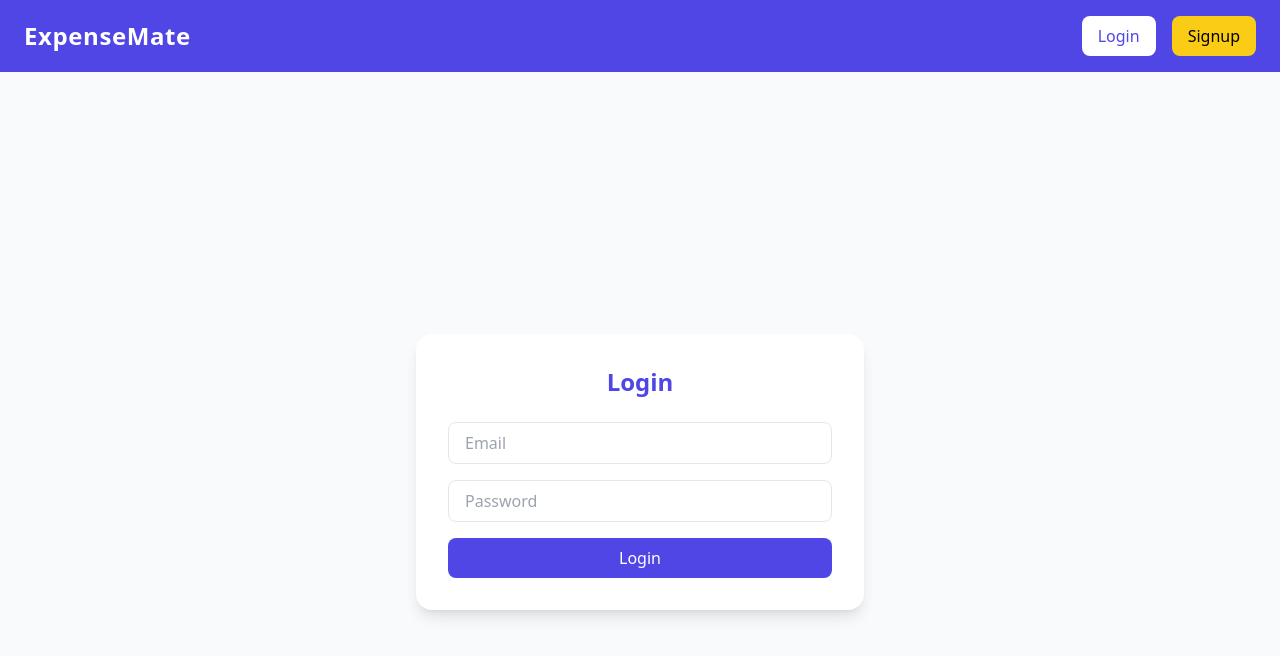
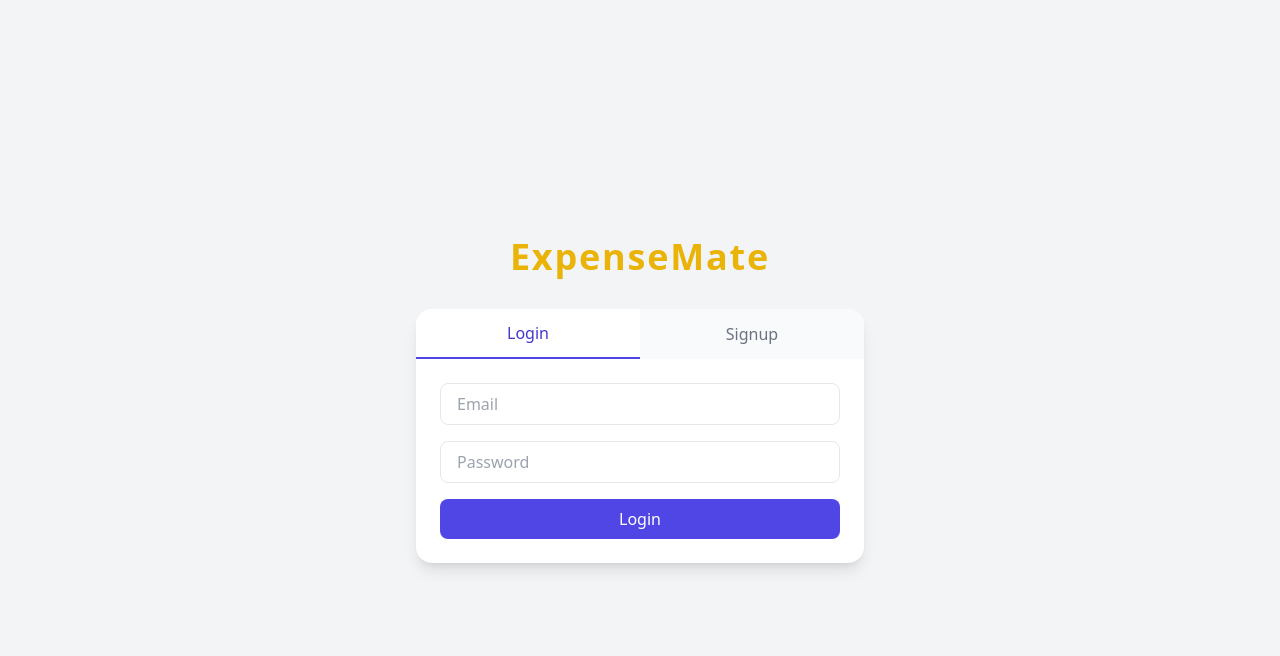
Before and after one commit to Raja-shekaran/expensemate-frontend, a React (Create React App) app: page / in a window 1280 px wide. Shown: the top 656 px of the page. Built offline with nearby package versions, Linux system fonts and the light colour scheme.

Commit message:
Phase 4 - Adding everything in same page

```diff
--- a/src/App.tsx
+++ b/src/App.tsx
@@ -1,117 +1,142 @@
-import { useState, useEffect } from "react";
-import "./index.css";
-import { BrowserRouter, Routes, Route, Link, useNavigate } from "react-router-dom";
+import React, { useEffect, useState } from "react";
+import { jwtDecode } from "jwt-decode";
 import Login from "./components/Login";
 import Signup from "./components/Signup";
 import Transactions from "./components/Transactions";
-import { jwtDecode } from "jwt-decode";
+import Categories from "./components/Categories";
+import Dashboard from "./components/Dashboard";
 import { JwtPayload } from "./utils/types";
-import Dashboard from "./components/Dashboard";
-import Categories from "./components/Categories";
+import "./index.css";
+
+type AuthTab = "login" | "signup";
+type DashTab = "transactions";
 
 const App: React.FC = () => {
   const [isLoggedIn, setIsLoggedIn] = useState<boolean>(
     !!localStorage.getItem("token")
   );
+  const [userId, setUserId] = useState<string>("");
+  const [authTab, setAuthTab] = useState<AuthTab>("login");
+  const [dashTab, setDashTab] = useState<DashTab>("transactions");
 
   useEffect(() => {
     const token = localStorage.getItem("token");
     if (token) {
       try {
-        jwtDecode<JwtPayload>(token);
+        const decoded = jwtDecode<JwtPayload>(token);
+        setUserId(decoded.sub);
       } catch (err) {
         console.error("Invalid token", err);
+        localStorage.removeItem("token");
+        setIsLoggedIn(false);
       }
     }
   }, [isLoggedIn]);
-
   const handleLogout = () => {
     localStorage.removeItem("token");
     setIsLoggedIn(false);
+    setUserId("");
+    setAuthTab("login");
+    setDashTab("transactions");
   };
 
+  const onLoginSuccess = () => {
+    setIsLoggedIn(true);
+    setDashTab("transactions");
+  };
+
+  const onSignupComplete = () => {
+    setAuthTab("login");
+    setTimeout(() => alert("Signup successful — please login."), 50);
+  };
+
+  if (!isLoggedIn) {
     return (
-    <BrowserRouter>
-      {/* Navbar */}
-      <nav className="bg-indigo-600 text-white px-6 py-4 flex justify-between items-center shadow-md">
-        <h1 className="text-2xl font-bold tracking-wide">ExpenseMate</h1>
-        <div className="flex gap-4">
-          {!isLoggedIn ? (
-            <>
-              <Link
-                to="/login"
-                className="bg-white text-indigo-600 px-4 py-2 rounded-lg hover:bg-gray-100 transition"
+      <div className="min-h-screen flex flex-col items-center justify-center bg-gray-100 p-4">
+        <header className="mb-8">
+          <h1 className="text-4xl font-extrabold text-yellow-500 tracking-wider">
+            ExpenseMate
+          </h1>
+        </header>
+
+        <div className="w-full max-w-md bg-white rounded-2xl shadow-lg overflow-hidden">
+          <div className="flex bg-gray-50">
+            <button
+              className={`flex-1 py-3 text-center font-medium transition ${
+                authTab === "login"
+                  ? "bg-white text-indigo-700 border-b-2 border-indigo-600"
+                  : "text-gray-500 hover:bg-gray-100"
+              }`}
+              onClick={() => setAuthTab("login")}
             >
               Login
-              </Link>
-              <Link
-                to="/signup"
-                className="bg-yellow-400 text-black px-4 py-2 rounded-lg hover:bg-yellow-300 transition"
+            </button>
+            <button
+              className={`flex-1 py-3 text-center font-medium transition ${
+                authTab === "signup"
+                  ? "bg-white text-yellow-600 border-b-2 border-yellow-500"
+                  : "text-gray-500 hover:bg-gray-100"
+              }`}
+              onClick={() => setAuthTab("signup")}
             >
               Signup
-              </Link>
-            </>
+            </button>
+          </div>
+
+          <div className="p-6">
+            {authTab === "login" ? (
+              <Login onLogin={onLoginSuccess} />
             ) : (
-            <>
-              <Link
-                to="/transactions"
-                className="bg-white text-indigo-600 px-4 py-2 rounded-lg hover:bg-gray-100 transition"
+              <Signup onSignupComplete={onSignupComplete} />
+            )}
+          </div>
+        </div>
+      </div>
+    );
+  }
+
+  return (
+    <div className="min-h-screen bg-gray-100">
+      <header className="bg-yellow-400 text-black p-4 flex items-center justify-between shadow">
+        <div>
+          <h1 className="text-2xl font-bold">ExpenseMate</h1>
+        </div>
+
+        <div className="flex items-center gap-3">
+          <nav className="hidden sm:flex gap-2">
+            <button
+              onClick={() => setDashTab("transactions")}
+              className={`px-4 py-2 rounded-lg font-medium ${
+                dashTab === "transactions"
+                  ? "bg-white text-yellow-500"
+                  : "text-white/90 hover:bg-white/10"
+              }`}
             >
               Transactions
-              </Link>
-              <Link
-                to="/dashboard"
-                className="bg-white text-indigo-600 px-4 py-2 rounded-lg hover:bg-gray-100 transition"
-              >
-                Dashboard
-              </Link>
-              <Link
-                to="/categories"
-                className="bg-white text-indigo-600 px-4 py-2 rounded-lg hover:bg-gray-100 transition"
-              >
-                Categories
-              </Link>
+            </button>
+          </nav>
+
           <button
             onClick={handleLogout}
-                className="bg-red-500 px-4 py-2 rounded-lg hover:bg-red-600 transition"
+            className="bg-red-500 text-white px-3 py-2 rounded-md hover:bg-red-600"
           >
             Logout
           </button>
+        </div>
+      </header>
+
+      <main className="max-w-5xl mx-auto p-6">
+        {dashTab === "transactions" && (
+          <>
+            <Dashboard />
+            <Categories />
+            <div className="mt-6 bg-white p-6 rounded-2xl shadow">
+              <Transactions onLogout={handleLogout} />
+            </div>
           </>
         )}
+      </main>
     </div>
-      </nav>
-
-      {/* Routes */}
-      <div className="min-h-screen flex justify-center items-center bg-gray-50">
-        <Routes>
-          {!isLoggedIn ? (
-            <>
-              <Route
-                path="/login"
-                element={<Login onLogin={() => setIsLoggedIn(true)} />}
-              />
-              <Route
-                path="/signup"
-                element={<Signup onSignup={() => setIsLoggedIn(true)} />}
-              />
-              <Route
-                path="*"
-                element={<Login onLogin={() => setIsLoggedIn(true)} />}
-              />
-            </>
-          ) : (
-            <>
-              <Route path="/transactions" element={<Transactions onLogout={handleLogout} />} />
-              <Route path="/dashboard" element={<Dashboard />} />
-              <Route path="/categories" element={<Categories />} />
-              {/* Default after login → Transactions */}
-              <Route path="*" element={<Transactions onLogout={handleLogout} />} />
-            </>
-          )}
-        </Routes>
-      </div>
-    </BrowserRouter>
   );
 };
 
--- a/src/components/Login.tsx
+++ b/src/components/Login.tsx
@@ -1,54 +1,62 @@
-import { useState } from "react";
-import api from "../api/api";
+import React, { useState } from "react";
+import { login } from "../api/auth"; // your axios wrapper
+import { LoginRequest } from "../utils/types";
 
-interface LoginProps {
+interface Props {
   onLogin: () => void;
 }
 
-const Login: React.FC<LoginProps> = ({ onLogin }) => {
-  const [email, setEmail] = useState("");
-  const [password, setPassword] = useState("");
+const Login: React.FC<Props> = ({ onLogin }) => {
+  const [form, setForm] = useState<LoginRequest>({ email: "", password: "" });
+  const [loading, setLoading] = useState(false);
+
+  const handleChange = (e: React.ChangeEvent<HTMLInputElement>) => {
+    setForm((prev) => ({ ...prev, [e.target.name]: e.target.value }));
+  };
 
   const handleSubmit = async (e: React.FormEvent) => {
     e.preventDefault();
+    setLoading(true);
     try {
-    const res = await api.post("/auth/login", { email, password });
-    const token = res.data.token;
-    localStorage.setItem("token", token);
+      const res = await login(form); // should return { token }
+      localStorage.setItem("token", res.token);
       onLogin();
     } catch (err) {
-    console.error("Login failed", err);
-    alert("Invalid credentials");
+      console.error(err);
+      alert("Login failed");
+    } finally {
+      setLoading(false);
     }
   };
 
-
   return (
-    <div className="w-full max-w-md bg-white p-8 rounded-2xl shadow-lg">
-      <h2 className="text-2xl font-bold text-center text-indigo-600 mb-6">Login</h2>
     <form onSubmit={handleSubmit} className="space-y-4">
       <input
+        name="email"
         type="email"
         placeholder="Email"
-          value={email}
-          onChange={(e) => setEmail(e.target.value)}
-          className="w-full px-4 py-2 border rounded-lg focus:ring-2 focus:ring-indigo-500 outline-none"
+        value={form.email}
+        onChange={handleChange}
+        className="w-full px-4 py-2 border rounded-lg focus:ring-2 focus:ring-indigo-500"
+        required
       />
       <input
+        name="password"
         type="password"
         placeholder="Password"
-          value={password}
-          onChange={(e) => setPassword(e.target.value)}
-          className="w-full px-4 py-2 border rounded-lg focus:ring-2 focus:ring-indigo-500 outline-none"
+        value={form.password}
+        onChange={handleChange}
+        className="w-full px-4 py-2 border rounded-lg focus:ring-2 focus:ring-indigo-500"
+        required
       />
       <button
         type="submit"
-          className="w-full bg-indigo-600 text-white py-2 rounded-lg hover:bg-indigo-700 transition"
+        disabled={loading}
+        className="w-full bg-indigo-600 text-white py-2 rounded-lg hover:bg-indigo-700"
       >
-          Login
+        {loading ? "Signing in..." : "Login"}
       </button>
     </form>
-    </div>
   );
 };
 
--- a/src/components/Signup.tsx
+++ b/src/components/Signup.tsx
@@ -1,84 +1,87 @@
-import { useState } from "react";
+import React, { useState } from "react";
 import { signup } from "../api/auth";
 import { SignupRequest } from "../utils/types";
 
 interface Props {
-  onSignup: () => void;
+  onSignupComplete: () => void;
 }
 
-const Signup: React.FC<Props> = ({ onSignup }) => {
+const Signup: React.FC<Props> = ({ onSignupComplete }) => {
   const [form, setForm] = useState<SignupRequest>({
     name: "",
     email: "",
     password: "",
   });
   const [confirmPassword, setConfirmPassword] = useState("");
+  const [loading, setLoading] = useState(false);
 
   const handleChange = (e: React.ChangeEvent<HTMLInputElement>) => {
-    const { name, value } = e.target;
-    setForm((prev) => ({ ...prev, [name]: value }));
+    setForm((prev) => ({ ...prev, [e.target.name]: e.target.value }));
   };
 
   const handleSubmit = async (e: React.FormEvent) => {
     e.preventDefault();
-
     if (form.password !== confirmPassword) {
       alert("Passwords do not match");
       return;
     }
-
+    setLoading(true);
     try {
-      const { token } = await signup(form);
-      localStorage.setItem("token", token);
-      onSignup();
-    } catch {
-      alert("Signup failed. Try again.");
+      await signup(form);
+      onSignupComplete();
+    } catch (err) {
+      console.error(err);
+      alert("Signup failed");
+    } finally {
+      setLoading(false);
     }
   };
 
   return (
-    <div className="w-full max-w-md bg-white p-8 rounded-2xl shadow-lg">
-      <h2 className="text-2xl font-bold text-center text-yellow-500 mb-6">Signup</h2>
     <form onSubmit={handleSubmit} className="space-y-4">
       <input
-          type="text"
         name="name"
-          placeholder="Name"
+        placeholder="Full Name"
         value={form.name}
         onChange={handleChange}
-          className="w-full px-4 py-2 border rounded-lg focus:ring-2 focus:ring-yellow-400 outline-none"
+        className="w-full px-4 py-2 border rounded-lg focus:ring-2 focus:ring-yellow-400"
+        required
       />
       <input
+        name="email"
         type="email"
-          name="email"
         placeholder="Email"
         value={form.email}
         onChange={handleChange}
-          className="w-full px-4 py-2 border rounded-lg focus:ring-2 focus:ring-yellow-400 outline-none"
+        className="w-full px-4 py-2 border rounded-lg focus:ring-2 focus:ring-yellow-400"
+        required
       />
       <input
+        name="password"
         type="password"
-          name="password"
         placeholder="Password"
         value={form.password}
         onChange={handleChange}
-          className="w-full px-4 py-2 border rounded-lg focus:ring-2 focus:ring-yellow-400 outline-none"
+        className="w-full px-4 py-2 border rounded-lg focus:ring-2 focus:ring-yellow-400"
+        required
       />
       <input
+        name="confirmPassword"
         type="password"
         placeholder="Confirm Password"
         value={confirmPassword}
         onChange={(e) => setConfirmPassword(e.target.value)}
-          className="w-full px-4 py-2 border rounded-lg focus:ring-2 focus:ring-yellow-400 outline-none"
+        className="w-full px-4 py-2 border rounded-lg focus:ring-2 focus:ring-yellow-400"
+        required
       />
       <button
         type="submit"
-          className="w-full bg-yellow-400 text-black py-2 rounded-lg hover:bg-yellow-500 transition"
+        disabled={loading}
+        className="w-full bg-yellow-400 text-black py-2 rounded-lg hover:bg-yellow-500"
       >
-          Signup
+        {loading ? "Creating..." : "Signup"}
       </button>
     </form>
-    </div>
   );
 };
 
--- a/src/components/Transactions.tsx
+++ b/src/components/Transactions.tsx
@@ -79,13 +79,7 @@ const Transactions: React.FC<Props> = ({ onLogout }) => {
     <div className="min-h-screen bg-gray-100 p-8">
       {/* Navbar */}
       <div className="flex justify-between items-center mb-6">
-        <h1 className="text-2xl font-bold text-gray-800">ExpenseMate</h1>
-        <button
-          onClick={onLogout}
-          className="px-4 py-2 bg-red-500 text-white rounded-lg hover:bg-red-600"
-        >
-          Logout
-        </button>
+        <h1 className="text-2xl font-bold text-gray-800">Transactions</h1>
       </div>
 
       {/* Add Transaction Form */}
```
Lines whose indentation alone changed are shown as unchanged.
